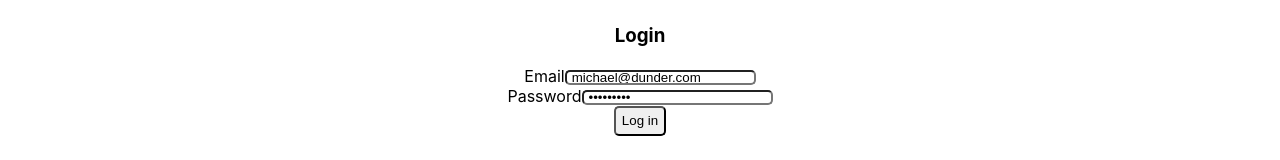
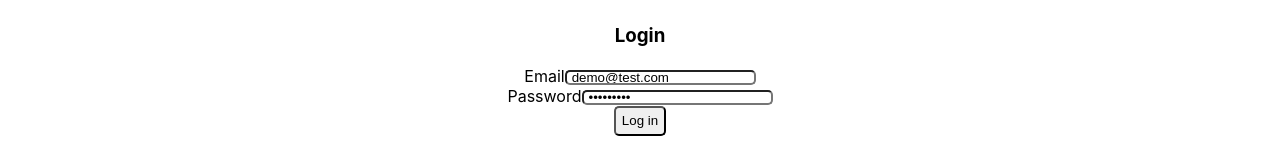
Before and after one commit to brandiherrera/migraine-app-full-stack-capstone-react, a React (Create React App) app: page /login in a window 1280 px wide. Shown: the part 174-334 px from the top of the page. Built offline with nearby package versions, Linux system fonts and the light colour scheme; no server answers.

Commit message:
inserted demo account for demo login

```diff
--- a/src/components/login.js
+++ b/src/components/login.js
@@ -87,7 +87,7 @@ export default class Login extends React.Component {
                 <form className='login-form' onSubmit={this.handleSubmitJwtAuth}>
                     <div>
                         <label htmlFor='email'>Email</label>
-                        <input className='login-control' type='text' name='email' id='email' onChange={e => this.updateEmail(e.target.value)} defaultValue='michael@dunder.com' />
+                        <input className='login-control' type='text' name='email' id='email' onChange={e => this.updateEmail(e.target.value)} defaultValue='demo@test.com' />
                         {this.state.email.touched && (<ValidationError message={this.validateEmail()} />)}
                     </div>
                     <div>
```
